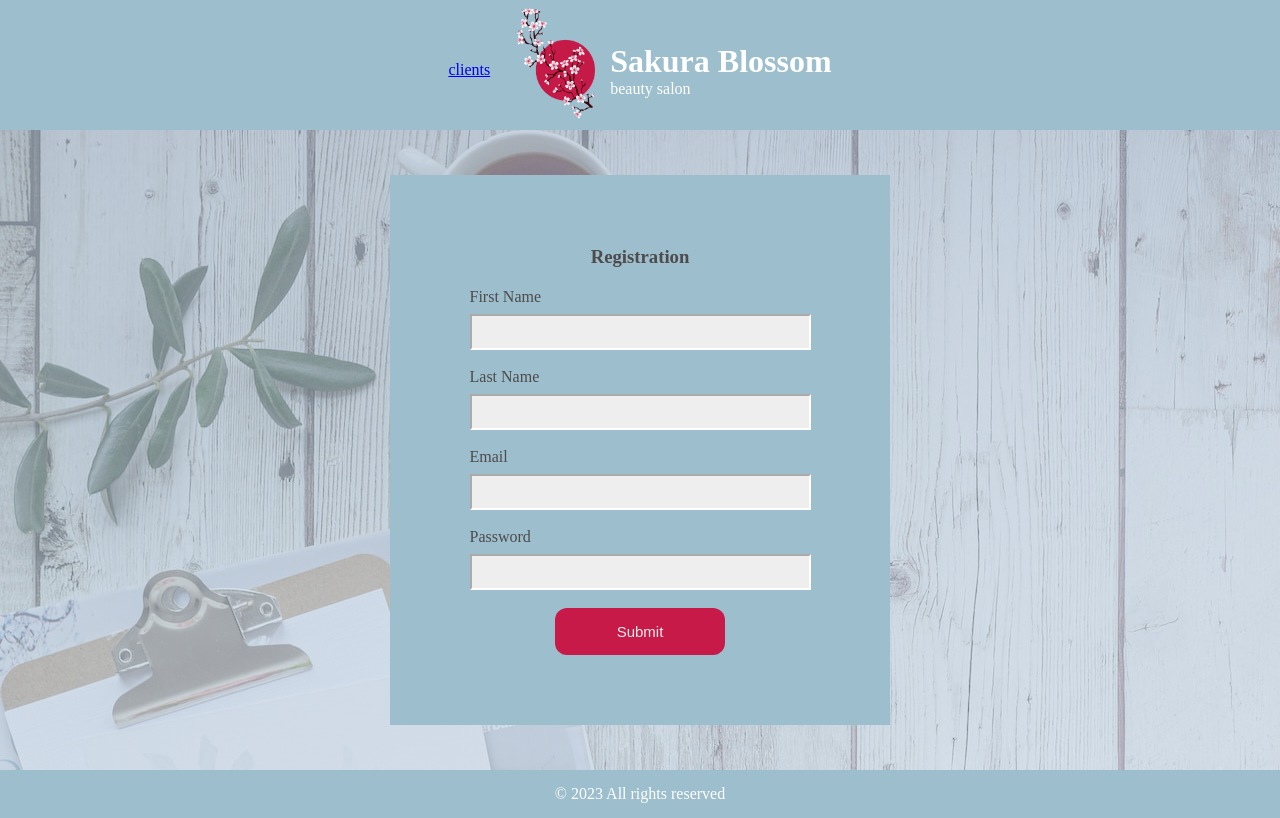
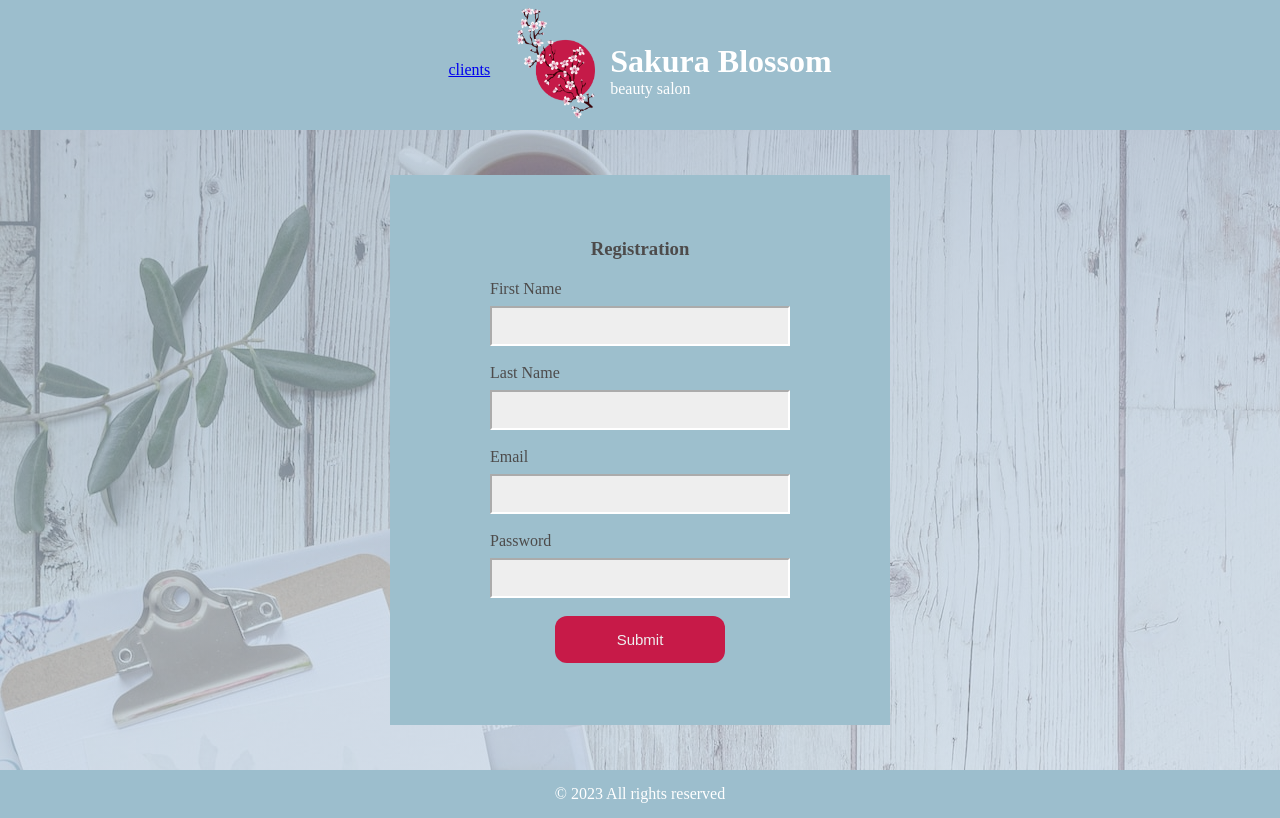
Before and after one commit to vpraninskiene/beauty-salon-reg-app, a React (Create React App) app in the folder frontend/: page /register in a window 1280 px wide. Built offline with nearby package versions, Linux system fonts and the light colour scheme.

Commit message:
input bug fixed

```diff
--- a/frontend/src/App.css
+++ b/frontend/src/App.css
@@ -3,3 +3,11 @@
     margin: 0;
     box-sizing: border-box;
 }
+
+input {
+    outline: none;
+}
+
+input:focus {
+    border: 2px solid lightblue;
+}
--- a/frontend/src/components/LoginCard/LoginCard.css
+++ b/frontend/src/components/LoginCard/LoginCard.css
@@ -12,14 +12,15 @@
     color: rgb(77, 75, 75);
 }
 
-form {
+.login-card-wrapper form {
     display: flex;
     flex-direction: column;
     gap: 8px;
 }
 
-form input {
-    padding: 7px 45px 10px 45px;
+.login-card-wrapper form input {
+    height: 35px;
+    width: 250px;
     background-color: rgb(238, 238, 238);
     border-color: white;
     margin-bottom: 10px;
--- a/frontend/src/pages/ClientsRegistration/ClientsRegistration.css
+++ b/frontend/src/pages/ClientsRegistration/ClientsRegistration.css
@@ -6,6 +6,10 @@ main {
     height: 80vh;
     background-image: linear-gradient(to bottom, rgba(174, 193, 212, 0.8), rgba(194, 211, 228, 0.8)), url(../../assets/welcome.jpg);
     color: rgb(77, 75, 75);
+}
+
+main h2 {
+    margin: 20px;
 }
 
 .client-registration-form {
@@ -23,10 +27,6 @@ main {
     background-color: rgb(238, 238, 238);
     border-color: white;
     margin: auto;
-
+    height: 35px;
+    width: 250px;
 }
-
-
-main h2 {
-    margin: 20px;
-}
--- a/frontend/src/pages/RegistrationPage/RegistrationPage.css
+++ b/frontend/src/pages/RegistrationPage/RegistrationPage.css
@@ -20,13 +20,20 @@
     color: rgb(77, 75, 75);
 }
 
+.registration-card-internal form {
+    display: flex;
+    flex-direction: column;
+    gap: 8px;
+}
+
 .registration-card-internal form input {
-    padding: 7px 80px 10px 80px;
+    height: 40px;
+    width: 300px;
     background-color: rgb(238, 238, 238);
     border-color: white;
     margin-bottom: 10px;
+}
 
-}
 
 .registration-card-internal form label {
     text-align: left;
```
